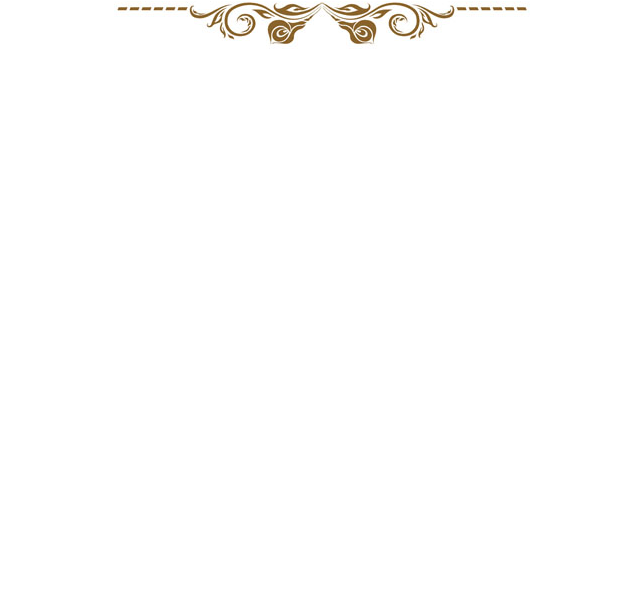
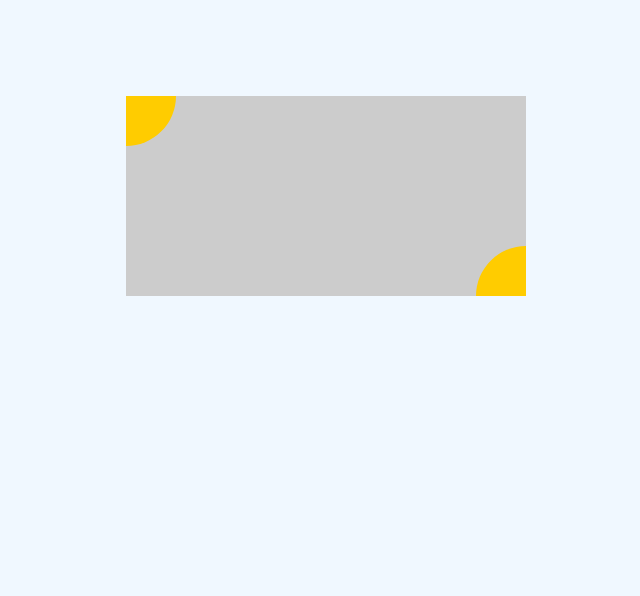
Before and after one commit to ZhaoBeiChen/TaskDemo002, a plain HTML site: page index.html in a window 1280 px wide. Shown: the part 204-800 px from the top of the page, without its empty margins (314-954 px from the left). Drawn offline with Linux system fonts and the light colour scheme.

Commit message:
Task-004

```diff
--- a/index.html
+++ b/index.html
@@ -1,19 +1,16 @@
 <!DOCTYPE html>
-<html>
-  <head>
-    <meta charset='utf-8'>
-    <meta http-equiv="X-UA-Compatible" content="chrome=1">
-    <link href="stylesheets/Index-css.css" rel="stylesheet" type="text/css">
-
-    <title>Sprite</title>
-  </head>
-  <div class="title-image">
-  <div class="title-font">Sprite</div>
-    </div>
-  <body>
-
-
-
-
-  </body>
+<html lang="en">
+<head>
+  <link href="stylesheets/Index-css.css" rel="stylesheet" type="text/css">
+  <meta charset="UTF-8">
+  <title>Task Four</title>
+</head>
+<body>
+<div class="div-set">
+  <div class="div1">
+    <div class="circle" style="left: -50px; top: -50px;"> </div>
+    <div class="circle" style="right: -50px; bottom: -50px"> </div>
+  </div>
+</div>
+</body>
 </html>
--- a/stylesheets/Index-css.css
+++ b/stylesheets/Index-css.css
@@ -1,17 +1,29 @@
 
-.title-image {
-    background-image: url(../images/title.png);
-    width: 452px;
-    height: 247px;
-    margin: auto;
+.div-set{
+    width: 100%;
+    height: 100%;
+    background-color: aliceblue;
+    position: absolute;
+    top: 0px;
+    left: 0px;
 }
 
-.title-font {
-    font-size: 70px;
-    text-align: center;
+.div1{
+    width: 400px;
+    height: 200px;
+    background-color: #cccccc;
+    position: relative;
+    top: 50%;
+    left: 50%;
+    margin-top: -100px;
+    margin-left:-200px;
+    overflow: hidden;
+}
+
+.circle {
+    width: 100px;
+    height: 100px;
+    border-radius: 50%;
+    background-color: #ffcc00;
     position: absolute;
-    margin-top: 110px;
-    margin-left: 123px;
-    font-weight: bolder;
-    font-family: Helvetica;
 }
```
